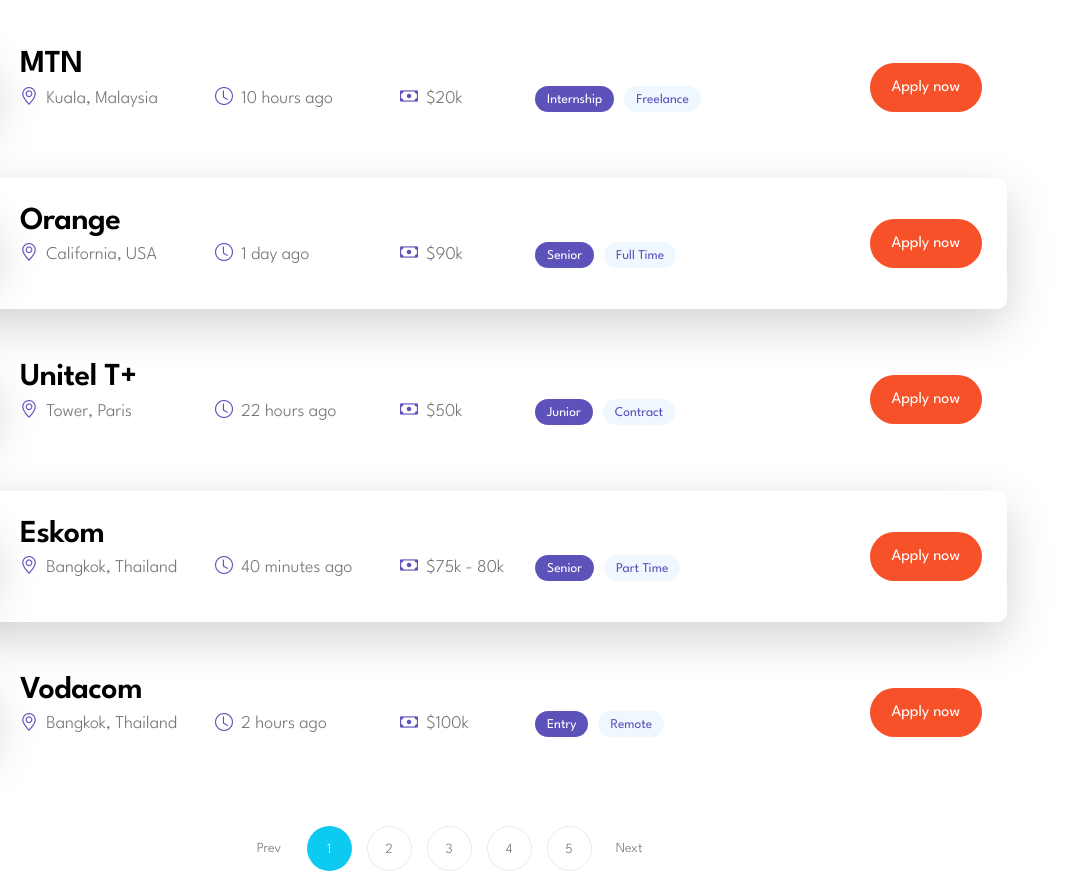
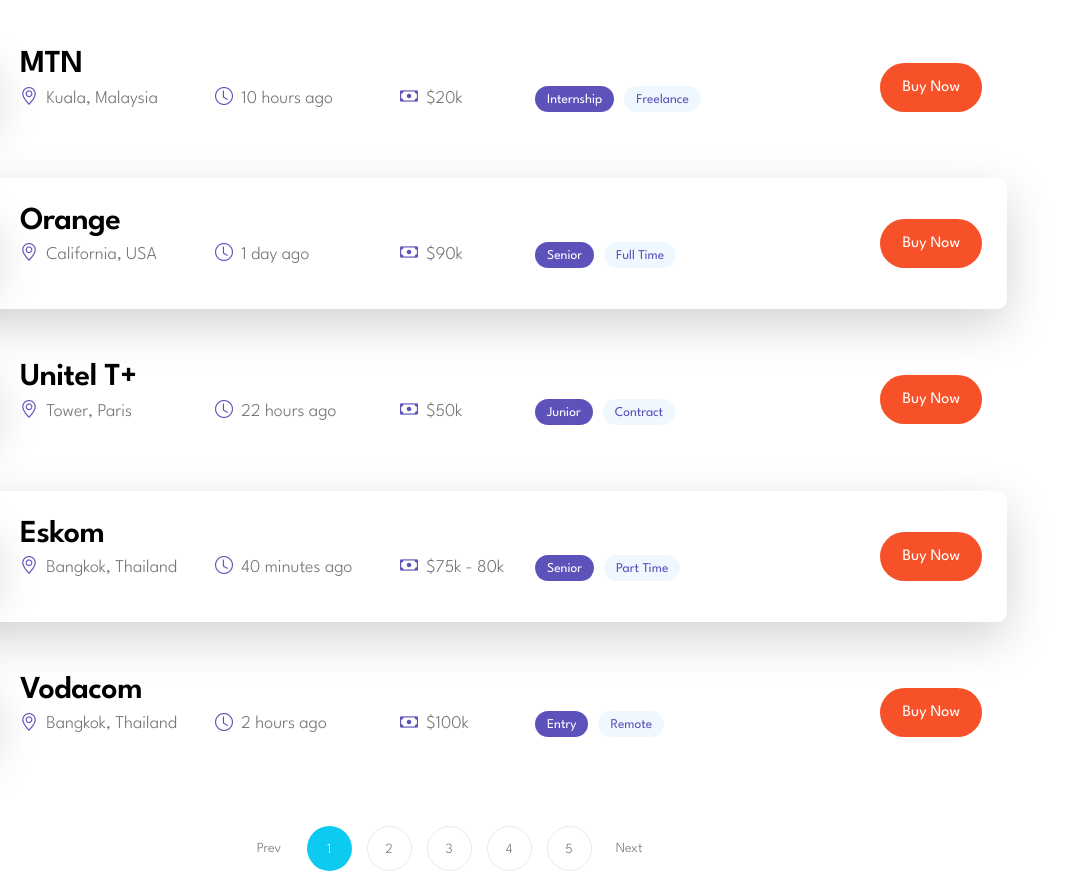
Before and after one commit to Temi-Michael/Century, a plain HTML site: page index.html in a window 1280 px wide. Shown: the part 1966-2852 px from the top of the page, 191-1280 px from the left. Drawn offline with Linux system fonts and the light colour scheme.

Commit message:
Buttons Change

```diff
--- a/index.html
+++ b/index.html
@@ -217,7 +217,7 @@
                                 <div class="custom-border-btn-wrap d-flex align-items-center mt-5">
                                     <a href="about.html" class="custom-btn custom-border-btn btn me-4">Get to know us</a>
 
-                                    <a href="#job-section" class="custom-link smoothscroll">Explore Jobs</a>
+                                    <a href="#job-section" class="custom-link smoothscroll">Browse Plans</a>
                                 </div>
                             </div>
                         </div>
@@ -291,7 +291,7 @@
                                     </div>
 
                                     <div class="job-section-btn-wrap">
-                                        <a href="job-details.html" class="custom-btn btn">Apply now</a>
+                                        <a href="job-details.html" class="custom-btn btn">Buy Now</a>
                                     </div>
                                 </div>
                             </div>
@@ -336,7 +336,7 @@
                                     </div>
 
                                     <div class="job-section-btn-wrap">
-                                        <a href="job-details.html" class="custom-btn btn">Apply now</a>
+                                        <a href="job-details.html" class="custom-btn btn">Buy Now</a>
                                     </div>
                                 </div>
                             </div>
@@ -381,7 +381,7 @@
                                     </div>
 
                                     <div class="job-section-btn-wrap">
-                                        <a href="job-details.html" class="custom-btn btn">Apply now</a>
+                                        <a href="job-details.html" class="custom-btn btn">Buy Now</a>
                                     </div>
                                 </div>
                             </div>
@@ -426,7 +426,7 @@
                                     </div>
 
                                     <div class="job-section-btn-wrap">
-                                        <a href="job-details.html" class="custom-btn btn">Apply now</a>
+                                        <a href="job-details.html" class="custom-btn btn">Buy Now</a>
                                     </div>
                                 </div>
                             </div>
@@ -471,7 +471,7 @@
                                     </div>
 
                                     <div class="job-section-btn-wrap">
-                                        <a href="job-details.html" class="custom-btn btn">Apply now</a>
+                                        <a href="job-details.html" class="custom-btn btn">Buy Now</a>
                                     </div>
                                 </div>
                             </div>
@@ -632,7 +632,7 @@
                                             $50k
                                         </p>
 
-                                        <a href="job-details.html" class="custom-btn btn ms-auto">Apply now</a>
+                                        <a href="job-details.html" class="custom-btn btn ms-auto">Buy Now</a>
                                     </div>
                                 </div>
                             </div>
@@ -693,7 +693,7 @@
                                             $20k
                                         </p>
 
-                                        <a href="job-details.html" class="custom-btn btn ms-auto">Apply now</a>
+                                        <a href="job-details.html" class="custom-btn btn ms-auto">Buy Now</a>
                                     </div>
                                 </div>
                             </div>
@@ -754,7 +754,7 @@
                                             $68k
                                         </p>
 
-                                        <a href="job-details.html" class="custom-btn btn ms-auto">Apply now</a>
+                                        <a href="job-details.html" class="custom-btn btn ms-auto">Buy Now</a>
                                     </div>
                                 </div>
                             </div>
@@ -815,7 +815,7 @@
                                             $35k - 45k
                                         </p>
 
-                                        <a href="job-details.html" class="custom-btn btn ms-auto">Apply now</a>
+                                        <a href="job-details.html" class="custom-btn btn ms-auto">Buy Now</a>
                                     </div>
                                 </div>
                             </div>
@@ -876,7 +876,7 @@
                                             $20k - 35k
                                         </p>
 
-                                        <a href="job-details.html" class="custom-btn btn ms-auto">Apply now</a>
+                                        <a href="job-details.html" class="custom-btn btn ms-auto">Buy Now</a>
                                     </div>
                                 </div>
                             </div>
@@ -937,7 +937,7 @@
                                             $20k
                                         </p>
 
-                                        <a href="job-details.html" class="custom-btn btn ms-auto">Apply now</a>
+                                        <a href="job-details.html" class="custom-btn btn ms-auto">Buy now</a>
                                     </div>
                                 </div>
                             </div>
```
